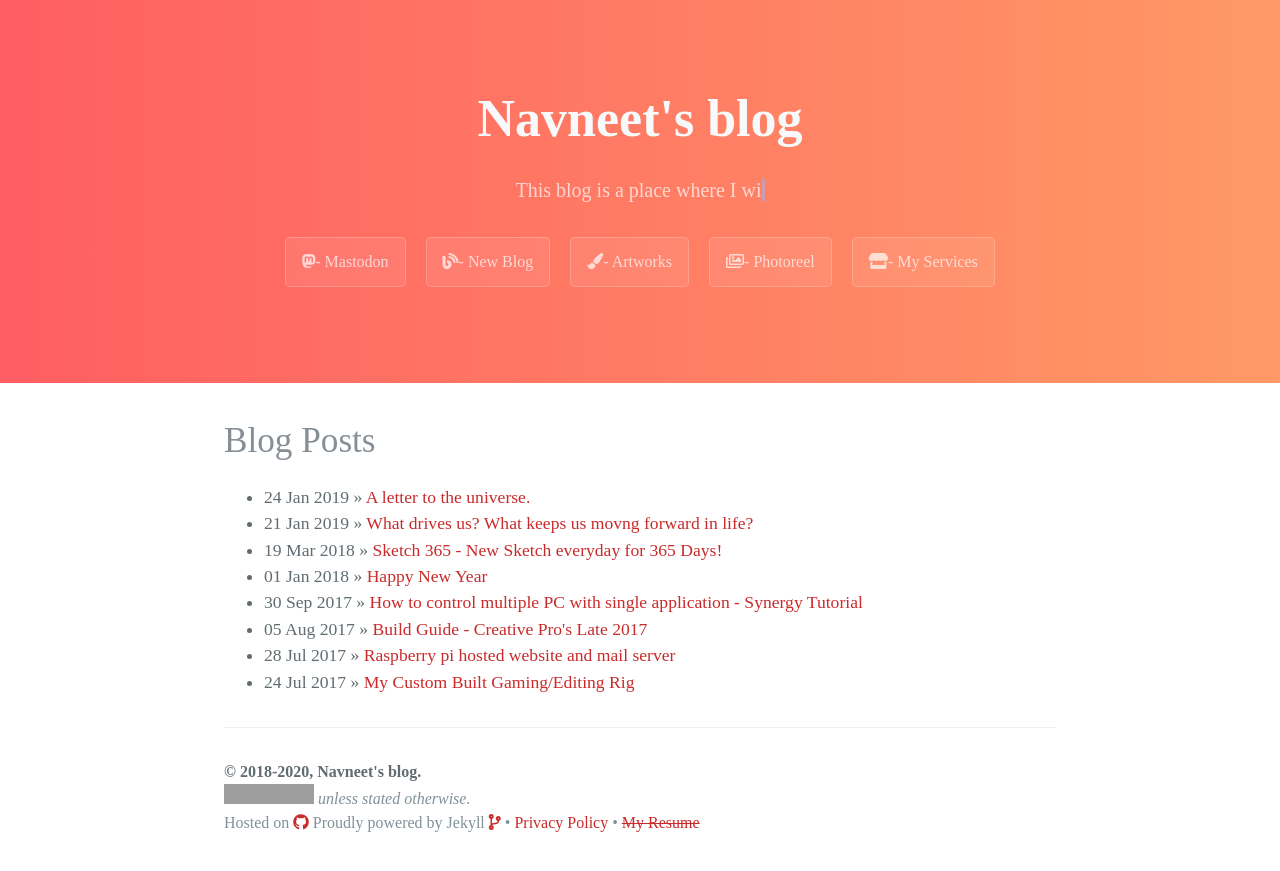
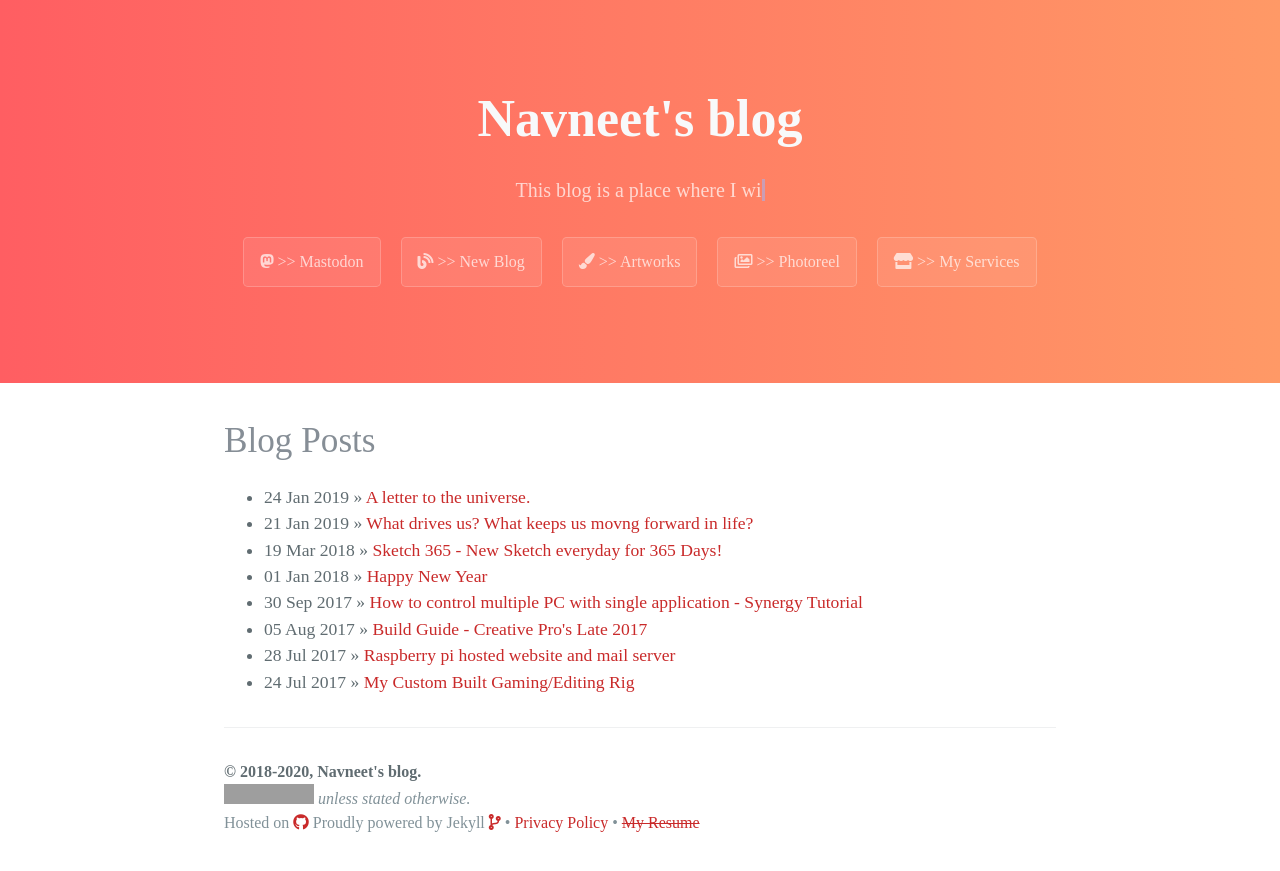
Before and after one commit to Navneet-Suresh/Navneet-Suresh.github.io, a Jekyll site: the page built from index.html, in a window 1280 px wide. Shown: the top 871 px of the page. Built offline with Jekyll 4.4.1, drawn with Linux system fonts in a browser that asks for light colours; nearby versions of some CDN libraries; the list of posts is cut into pages by our own code; grey boxes are pictures that could not be loaded.

Commit message:
Replace links to bullets

```diff
--- a/_includes/page-header.html
+++ b/_includes/page-header.html
@@ -3,9 +3,9 @@
   <h2 class="project-tagline animated pulse"><span class="txt-type" data-wait="2000"
       data-words='["This blog is a place where I will share my", "thoughts and Ideas."]'></span>
   </h2>
-  <a href="https://mastodon.social/@n4vn33t" class="btn" target="_blank"><i class="fab fa-mastodon"></i>- Mastodon</a>
-  <a href="https://blog.n4vn33t.com" class="btn" target="_blank"><i class="fa fa-blog"></i>- New Blog</a>
-  <a href="https://i.navnee.tk/artworks/" class="btn" target="_blank"><i class="fas fa-paint-brush"></i>- Artworks</a>
-  <a href="https://i.navnee.tk/photography/" class="btn" target="_blank"><i class="far fa-images"></i>- Photoreel</a>
-  <a href="https://hire.n4vn33t.com/" class="btn" target="_blank"><i class="fas fa-store"></i>- My Services</a>
+  <a href="https://mastodon.social/@n4vn33t" class="btn" target="_blank"><i class="fab fa-mastodon"></i> >> Mastodon</a>
+  <a href="https://blog.n4vn33t.com" class="btn" target="_blank"><i class="fa fa-blog"></i> >> New Blog</a>
+  <a href="https://i.navnee.tk/artworks/" class="btn" target="_blank"><i class="fas fa-paint-brush"></i> >> Artworks</a>
+  <a href="https://i.navnee.tk/photography/" class="btn" target="_blank"><i class="far fa-images"></i> >> Photoreel</a>
+  <a href="https://hire.n4vn33t.com/" class="btn" target="_blank"><i class="fas fa-store"></i> >> My Services</a>
 </section>
```
